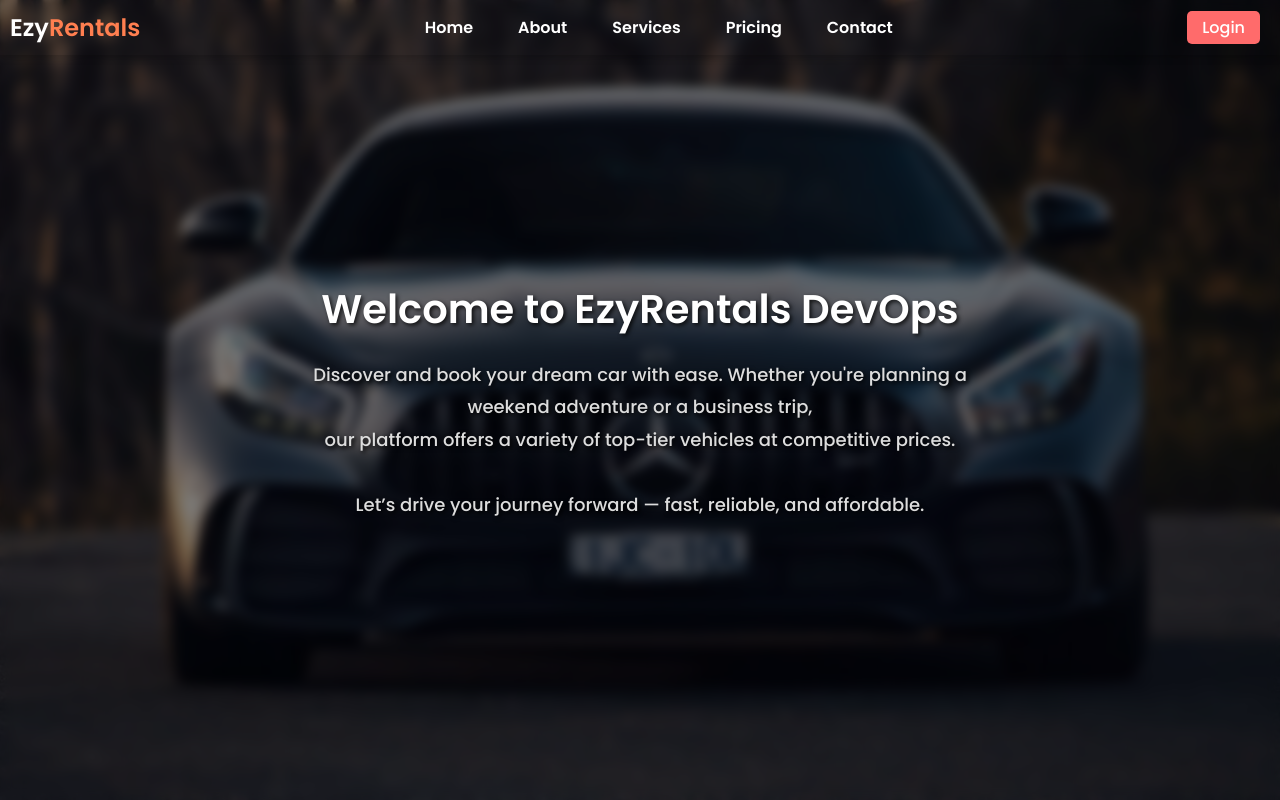
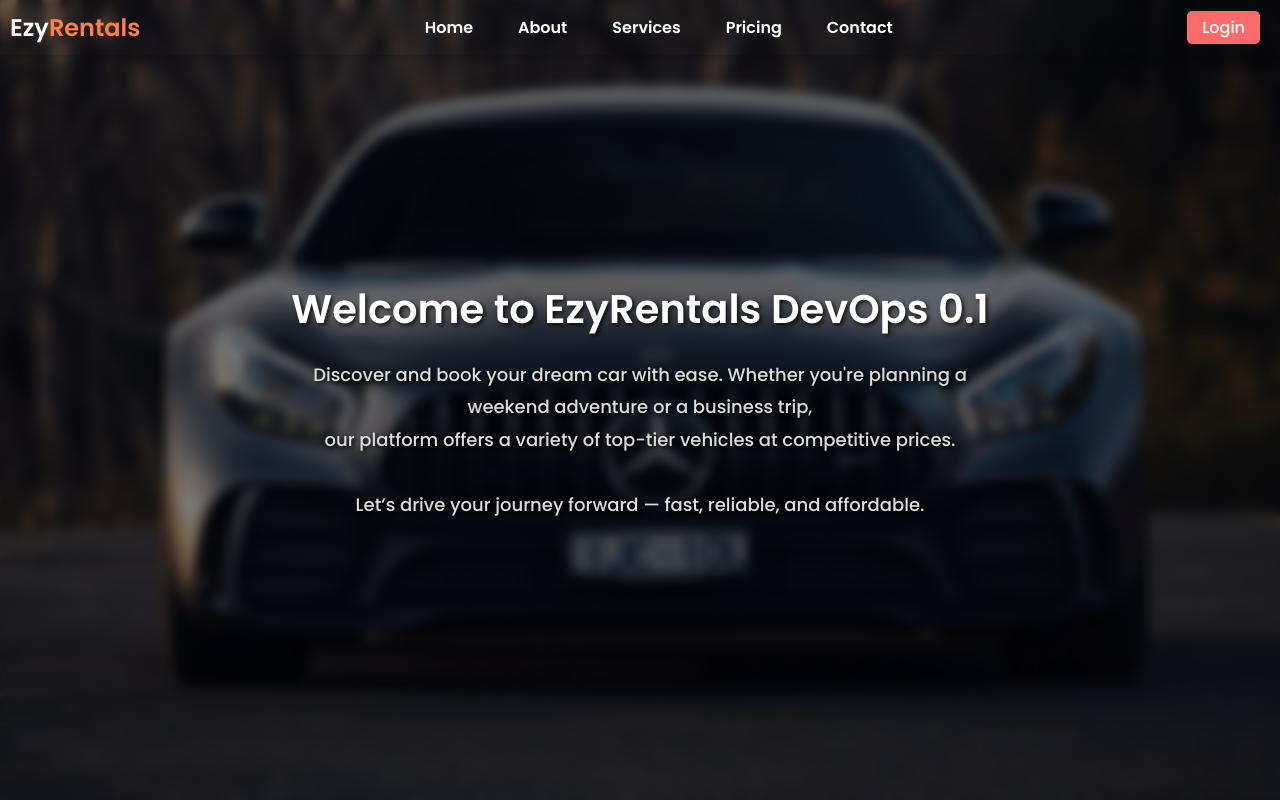
Before and after one commit to bigyan-basnet/demo666, a PHP site: page / in a window 1280 px wide. Run offline with PHP 8.4, Linux system fonts and the light colour scheme.

Commit message:
changes to index.htm

```diff
--- a/index.php
+++ b/index.php
@@ -70,7 +70,7 @@
 
   <div class="main-page">
     <div class="text-container">
-      <h1>Welcome to EzyRentals DevOps </h1>
+      <h1>Welcome to EzyRentals DevOps 0.1 </h1>
       <p>
         Discover and book your dream car with ease. Whether you're planning a weekend adventure or a business trip,<br>
         our platform offers a variety of top-tier vehicles at competitive prices.
```
